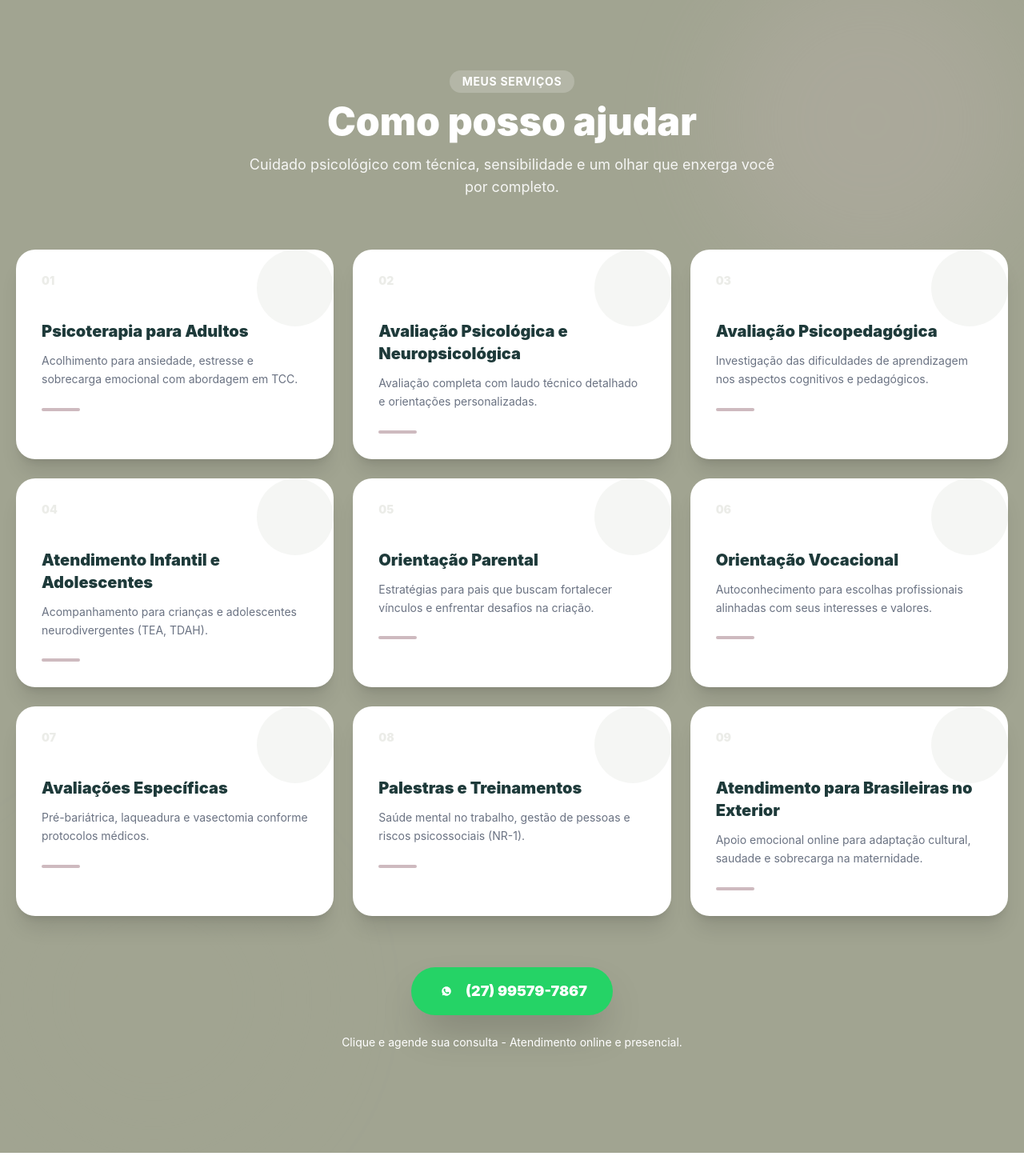
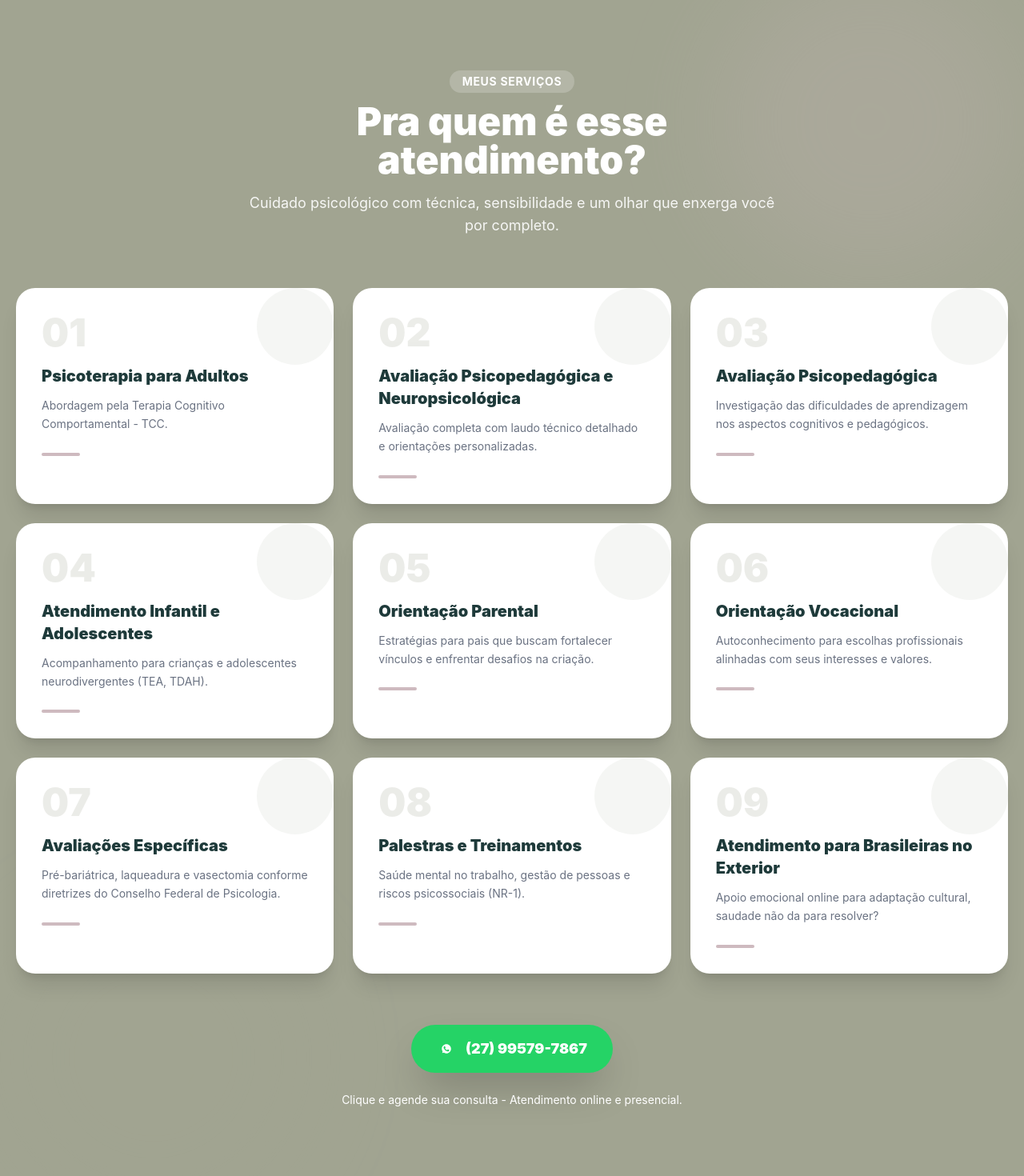
Before and after one commit to paulamelo2404/Poliana-Rangel-Mattar-Psic-loga, a React (Vite) app: page / in a window 1280 px wide. Shown: the part 1860-3330 px from the top of the page at 80% size. Built offline with nearby package versions, Linux system fonts and the light colour scheme.

Commit message:
feat: atualizações de conteúdo e novo item no footer
- Adiciona novo item/link no componente Footer
- Corrige a formatação e aspas do poema na seção TherapyImportance
- Realiza ajustes e revisões gerais de texto pelo site

```diff
--- a/src/components/layout/Footer.tsx
+++ b/src/components/layout/Footer.tsx
@@ -30,13 +30,14 @@ const Footer = ({
   const instagramUrl = `https://instagram.com/${instagram.replace('@', '')}`;
   const emailUrl = `mailto:${email}`;
 
-  // Menu rápido
+  // Menu rápido - ADICIONADO CARTILHAS
   const quickLinks = [
     { label: 'Início', href: '#inicio' },
     { label: 'Boas-vindas', href: '#welcome' },
     { label: 'Serviços', href: '#services' },
     { label: 'Sobre', href: '#about' },
     { label: 'Importância', href: '#importance' },
+    { label: 'Cartilhas', href: '#resources' }, // NOVO
   ];
 
   // Serviços resumidos
@@ -112,7 +113,7 @@ const Footer = ({
                   <span className="text-xs text-white/80">CRP Ativo</span>
                 </div>
                 <div className="bg-white/10 backdrop-blur-sm px-3 py-1 rounded-full border border-white/20">
-                  <span className="text-xs text-white/80">11+ anos</span>
+                  <span className="text-xs text-white/80">Vasta Experiência</span>
                 </div>
               </div>
             </motion.div>
--- a/src/components/sections/Resources.tsx
+++ b/src/components/sections/Resources.tsx
@@ -198,14 +198,14 @@ const Resources = ({ colors }: ResourcesProps) => {
               style={{ background: colors.secondary }}
             />
             <p className="text-xl md:text-2xl italic font-light text-gray-700 max-w-2xl mx-auto relative z-10">
-              "Você é o autor da sua própria história. Transforme a sua vida cuidando da sua saúde mental."
+              "A  arte não reproduz o invisível, em vez disso, torna visível"
             </p>
             <div
               className="absolute -right-4 -bottom-4 w-8 h-8 rounded-full opacity-30"
               style={{ background: colors.primary }}
             />
           </div>
-          <p className="text-gray-500 text-sm mt-4">— Poliana Rangel Mattar</p>
+          <p className="text-gray-500 text-sm mt-4">— Paul Klee</p>
         </motion.div>
       </div>
     </section>
--- a/src/components/sections/Services.tsx
+++ b/src/components/sections/Services.tsx
@@ -25,11 +25,11 @@ const Services = ({ colors }: ServicesProps) => {
     {
       id: 1,
       title: "Psicoterapia para Adultos",
-      description: "Acolhimento para ansiedade, estresse e sobrecarga emocional com abordagem em TCC."
+      description: "Abordagem pela Terapia Cognitivo Comportamental - TCC."
     },
     {
       id: 2,
-      title: "Avaliação Psicológica e Neuropsicológica",
+      title: "Avaliação Psicopedagógica e Neuropsicológica",
       description: "Avaliação completa com laudo técnico detalhado e orientações personalizadas."
     },
     {
@@ -55,7 +55,7 @@ const Services = ({ colors }: ServicesProps) => {
     {
       id: 7,
       title: "Avaliações Específicas",
-      description: "Pré-bariátrica, laqueadura e vasectomia conforme protocolos médicos."
+      description: "Pré-bariátrica, laqueadura e vasectomia  conforme diretrizes do Conselho Federal de Psicologia."
     },
     {
       id: 8,
@@ -65,7 +65,7 @@ const Services = ({ colors }: ServicesProps) => {
     {
       id: 9,
       title: "Atendimento para Brasileiras no Exterior",
-      description: "Apoio emocional online para adaptação cultural, saudade e sobrecarga na maternidade."
+      description: "Apoio emocional online para adaptação cultural, saudade não da para  resolver?"
     }
   ];
 
@@ -103,7 +103,7 @@ const Services = ({ colors }: ServicesProps) => {
           <h2
             className="text-4xl md:text-5xl font-black mb-4 text-white"
           >
-            Como posso ajudar
+            Pra quem é esse atendimento?
           </h2>
           <p className="text-white text-lg opacity-90">
             Cuidado psicológico com técnica, sensibilidade e um olhar que enxerga você por completo.
@@ -137,7 +137,8 @@ const Services = ({ colors }: ServicesProps) => {
               {/* Número decorativo */}
               <div className="flex items-start justify-between mb-4">
                 <span
-                  className="text-sm font-black opacity-20 text-5xl leading-none"
+                  className="font-black opacity-20 text-5xl leading-none"
+
                   style={{ color: colors.primary }}
                 >
                   {String(index + 1).padStart(2, '0')}
--- a/src/components/sections/TherapyImportance.tsx
+++ b/src/components/sections/TherapyImportance.tsx
@@ -186,13 +186,18 @@ const TherapyImportance = ({ colors }: TherapyImportanceProps) => {
                 className="p-8 rounded-3xl text-white"
                 style={{ backgroundColor: '#47493A' }}
               >
-                <p className="text-xl leading-relaxed font-light">
-                  "A terapia não é para quem está fraco. É para quem quer se fortalecer.
-                  É para quem entende que cuidar da mente é tão importante quanto cuidar do corpo.
-                  É para quem sabe que, às vezes, a gente precisa de alguém do lado para enxergar
-                  caminhos que sozinho não consegue ver."
-                </p>
-                <div className="flex items-center gap-4 mt-6">
+                <div className="text-xl leading-relaxed font-light italic whitespace-pre-line">
+                  "O universo inteiro se encontra em evolução.
+                  Ele se expande, estrelas explodem,
+                  Mundos surgem, mundos morrem.
+                  Nada fica parado, tudo é fluir e transformar.
+                  Também eu sou uma parte desse desenvolvimento.
+                  Eu não quero me abster dessa expansão,
+                  Do amadurecer e do crescer.
+                  Eu quero me tornar sábio no coração da vida."
+                </div>
+                <p className="text-right font-medium mt-4 text-white/90">— Ulrich Schaffer</p>
+                <div className="flex items-center gap-4 mt-6 pt-6 border-t border-white/10">
                   {/* Foto da Poliana pequenininha */}
                   <img
                     src="https://i.imgur.com/ivYEb1V.png"
```
